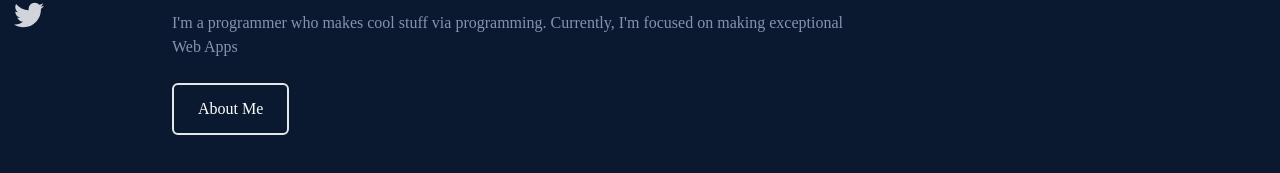
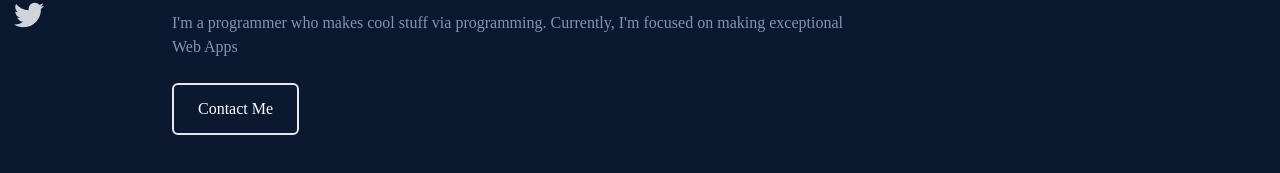
Before and after one commit to YARE0909/My-Website, a React (Create React App) app: page / in a window 1280 px wide. Shown: the part 415-588 px from the top of the page. Built offline with nearby package versions, Linux system fonts and the light colour scheme.

Commit message:
Minor Changes

```diff
--- a/src/components/Home.jsx
+++ b/src/components/Home.jsx
@@ -18,9 +18,9 @@ const Home = () => {
           Currently, I'm focused on making exceptional Web Apps
         </p>
         <div className="w-fit">
-          <Link to="about" spy={true} smooth={true} duration={500}>
+          <Link to="contact" spy={true} smooth={true} duration={500}>
             <button className="text-white border-2 rounded-md px-6 py-3 my-2 flex items-center hover:bg-cyan-400 hover:border-cyan-300 transition duration-300 hover:scale-105">
-              About Me
+              Contact Me
             </button>
           </Link>
         </div>
```
